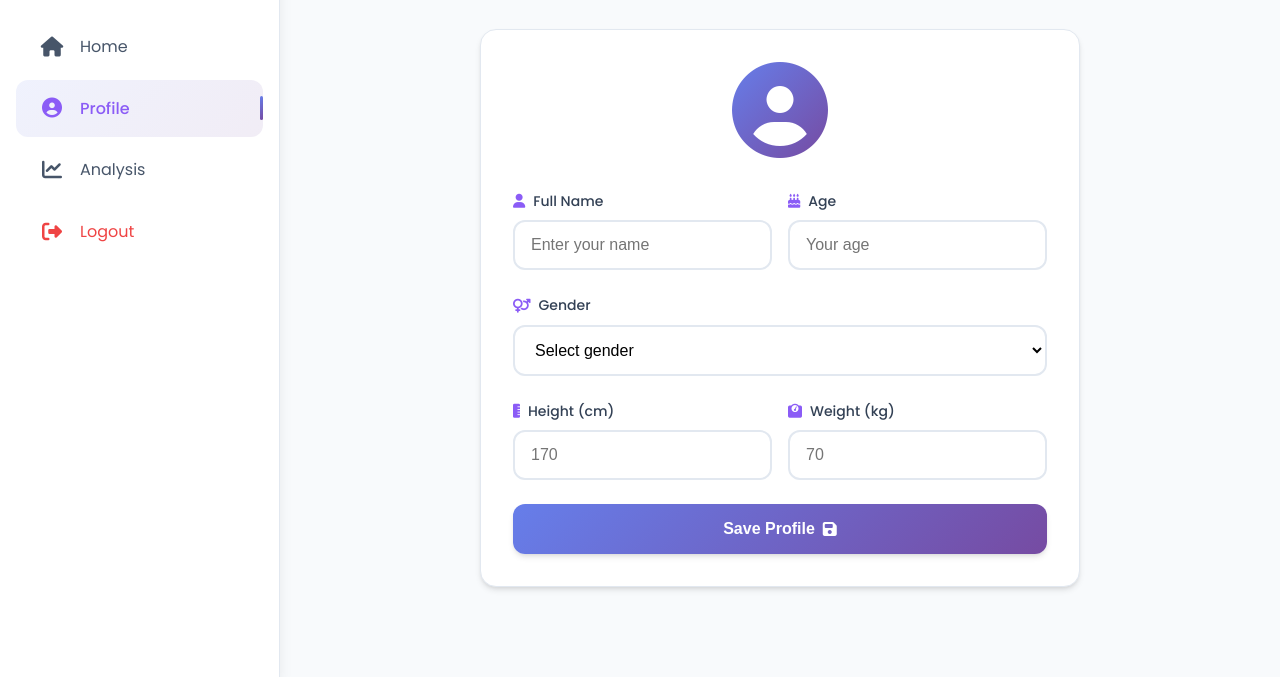
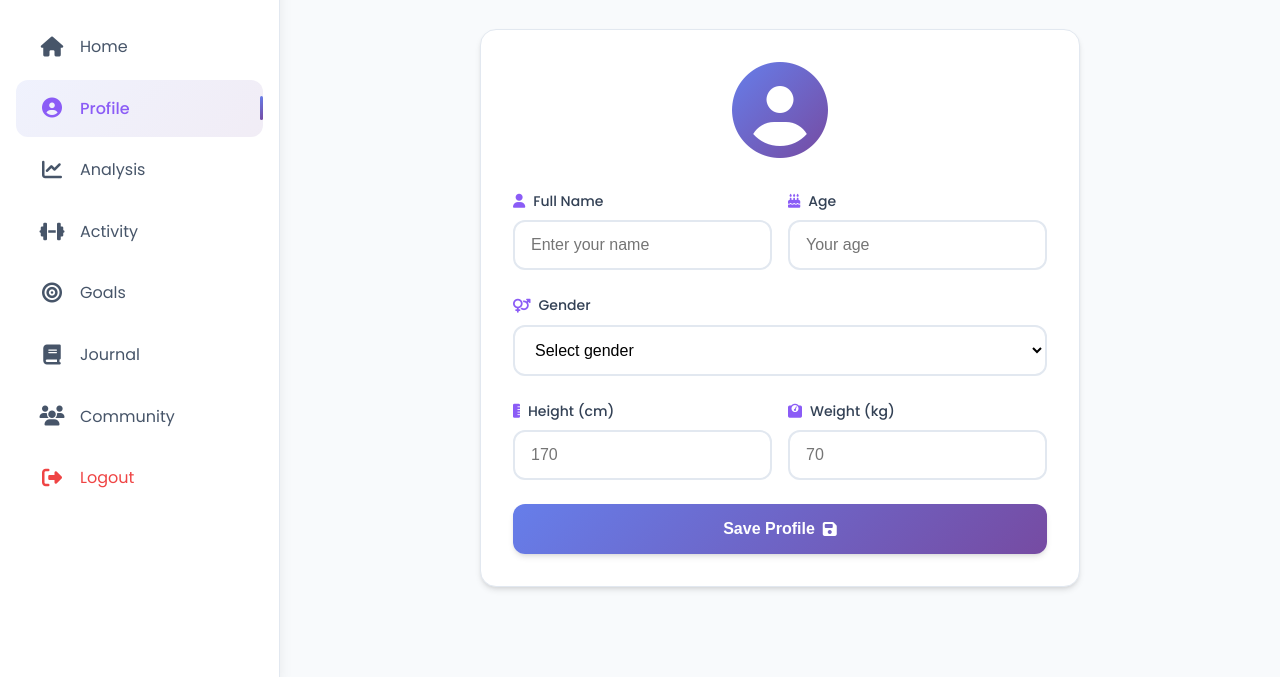
Before and after one commit to MithunKrishna26/Calorie, a website: page public/profile.html in a window 1280 px wide. Shown: the part 123-800 px from the top of the page. Drawn offline with Linux system fonts and the light colour scheme; no server answers; sample sign-in values are in the browser's storage.

Commit message:
Update profile.html

```diff
--- a/public/profile.html
+++ b/public/profile.html
@@ -32,6 +32,26 @@
         <a href="food.html" class="nav-item">
           <div class="nav-icon"><i class="fas fa-chart-line"></i></div>
           <span>Analysis</span>
+          <div class="nav-indicator"></div>
+        </a>
+        <a href="activity.html" class="nav-item">
+          <div class="nav-icon"><i class="fas fa-dumbbell"></i></div>
+          <span>Activity</span>
+          <div class="nav-indicator"></div>
+        </a>
+        <a href="goals.html" class="nav-item">
+          <div class="nav-icon"><i class="fas fa-bullseye"></i></div>
+          <span>Goals</span>
+          <div class="nav-indicator"></div>
+        </a>
+        <a href="journal.html" class="nav-item">
+          <div class="nav-icon"><i class="fas fa-book"></i></div>
+          <span>Journal</span>
+          <div class="nav-indicator"></div>
+        </a>
+        <a href="community.html" class="nav-item">
+          <div class="nav-icon"><i class="fas fa-users"></i></div>
+          <span>Community</span>
           <div class="nav-indicator"></div>
         </a>
         <a href="#" onclick="logout()" class="nav-item logout">
```
